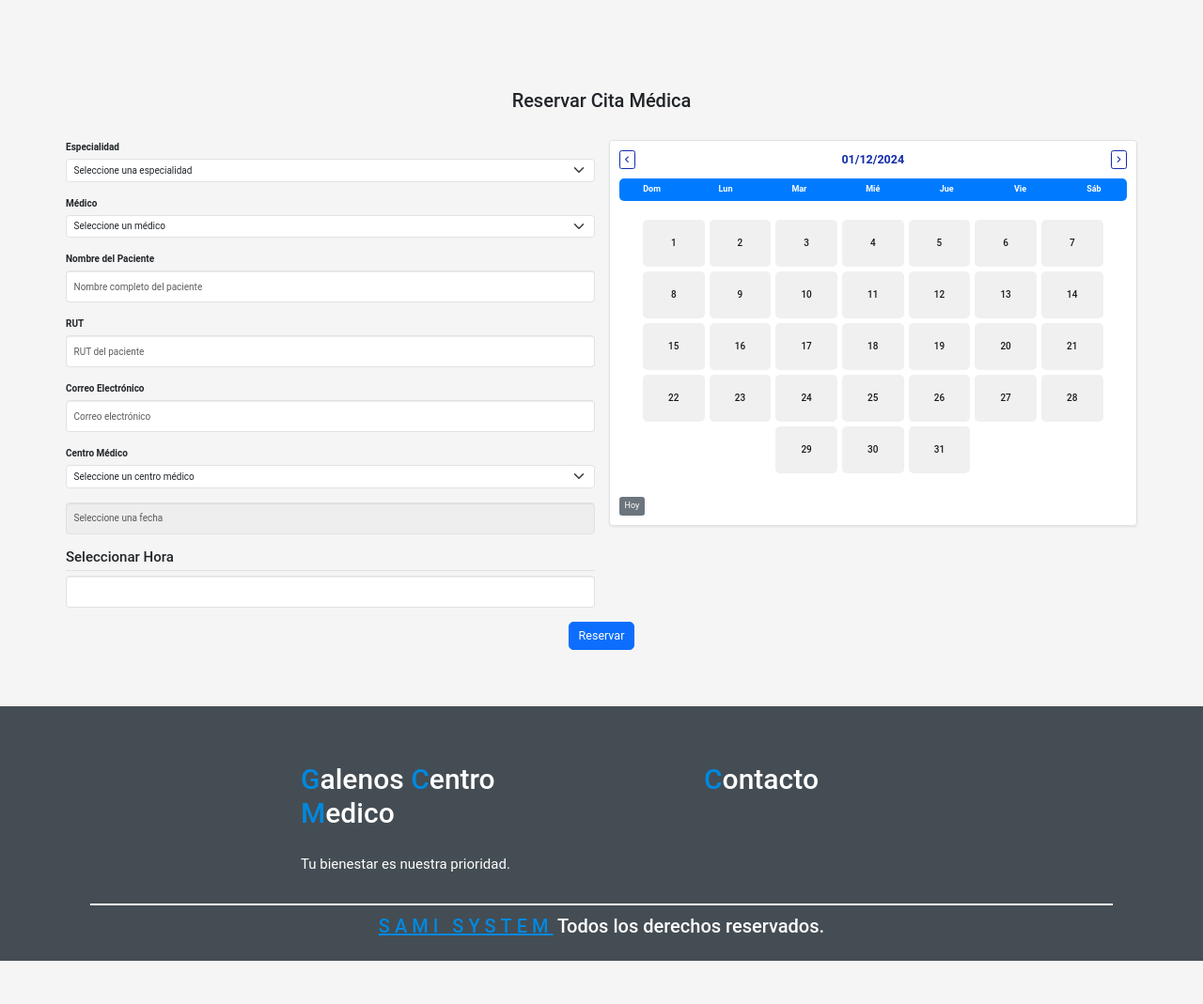
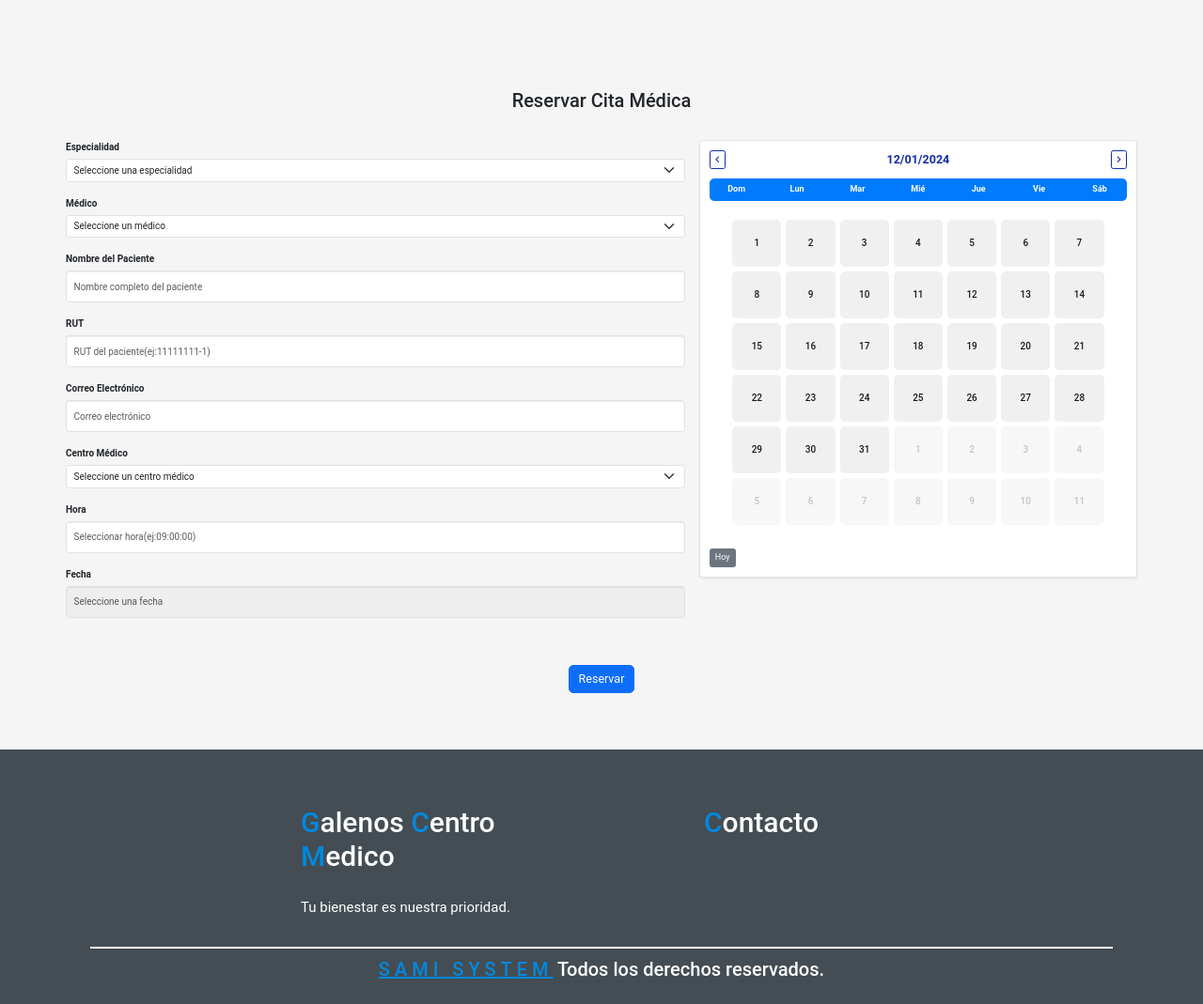
Before and after one commit to Camiliink/SAMI_GALENOS, a Django app: page /hora in a window 1280 px wide. Shown: the part 62-1131 px from the top of the page at 94% size. Before the commit the page ends 1085 px from the top, so only its background shows below. Run offline with Django 5.2, Linux system fonts and the light colour scheme; data comes from the database, SQL or seed files in the repository; some libraries are stand-ins or nearby versions.

Commit message:
commit 2
2

```diff
--- a/crud/forms.py
+++ b/crud/forms.py
@@ -42,6 +42,7 @@ class LoginForm(forms.Form):
             raise forms.ValidationError("Usuario o contraseña incorrectos.")
         return cleaned_data
 
+
 class ReservaCitaForm(forms.ModelForm):
     class Meta:
         model = ReservarCita
@@ -56,7 +57,7 @@ class ReservaCitaForm(forms.ModelForm):
             'rut': forms.TextInput(attrs={
                 'class': 'form-control',
                 'id': 'rut',
-                'placeholder': 'RUT del paciente',
+                'placeholder': 'RUT del paciente(ej:11111111-1)',
                 'required': True
             }),
             'fecha': forms.TextInput(attrs={
@@ -66,9 +67,10 @@ class ReservaCitaForm(forms.ModelForm):
                 'readonly': True,
                 'required': True
             }),
-            'hora': forms.TimeInput(attrs={
+            'hora': forms.TextInput(attrs={
                 'class': 'form-control',
                 'id': 'hora',
+                'placeholder': 'Seleccionar hora(ej:09:00:00)',
                 'required': True
             }),
             'email': forms.EmailInput(attrs={
@@ -76,6 +78,10 @@ class ReservaCitaForm(forms.ModelForm):
                 'id': 'email',
                 'placeholder': 'Correo electrónico',
                 'required': True
+            }),
+            'centro_medico': forms.Select(attrs={
+                'class': 'form-select',
+                'id': 'centro_medico',
             }),
         }
 
--- a/crud/static/core/js/calendario.js
+++ b/crud/static/core/js/calendario.js
@@ -20,7 +20,7 @@ document.addEventListener("DOMContentLoaded", () => {
         const firstDayOfWeek = firstDayOfMonth.getDay(); // Día de la semana en que comienza el mes
 
         // Actualiza el display de la fecha
-        dateDisplay.textContent = `${String(firstDayOfMonth.getDate()).padStart(2, '0')}/${String(firstDayOfMonth.getMonth() + 1).padStart(2, '0')}/${year}`;
+        dateDisplay.textContent = `${String(firstDayOfMonth.getMonth() + 1).padStart(2, '0')}/${String(firstDayOfMonth.getDate()).padStart(2, '0')}/${year}`;
         daysContainer.innerHTML = "";
 
         // Mostrar los días del mes anterior (si es necesario para completar la primera semana)
@@ -45,6 +45,18 @@ document.addEventListener("DOMContentLoaded", () => {
             });
             daysContainer.appendChild(dayCell);
         }
+
+        // Rellenar con días del mes siguiente si la última semana no se llena completamente
+        const remainingCells = 42 - (daysContainer.children.length); // Hay 42 celdas en total (6 semanas x 7 días)
+        for (let i = 1; i <= remainingCells; i++) {
+            const emptyCell = document.createElement("div");
+            emptyCell.classList.add("day", "next-month-day");
+            emptyCell.textContent = i;
+            daysContainer.appendChild(emptyCell);
+        }
+
+        // Aplicar clases para crear el grid visual
+        daysContainer.style.gridTemplateColumns = "repeat(7, 1fr)"; // Crear 7 columnas (uno por día de la semana)
     }
 
     // Función para manejar los cambios de mes
--- a/crud/static/core/js/hora.js
+++ b/crud/static/core/js/hora.js
@@ -1,32 +1,39 @@
-document.addEventListener("DOMContentLoaded", () => {
-    const horaSelect = document.querySelector("#hora");
-    const minutosSelect = document.querySelector("#minutos");
+document.addEventListener('DOMContentLoaded', function () {
+    const horaSelect = document.getElementById('hora');
+    const minutosSelect = document.getElementById('minutos');
+    const dateInput = document.getElementById('date');
 
-    // Función para generar las opciones de hora y minutos
-    function generarOpcionesHora() {
-        // Crear las opciones de hora desde las 07:00 hasta las 19:00
-        for (let hora = 7; hora <= 19; hora++) {
-            // Opciones para cada hora
-            const horaOption = document.createElement("option");
-            horaOption.value = String(hora).padStart(2, '0'); // Formato 07, 08, ..., 19
-            horaOption.textContent = String(hora).padStart(2, '0');
+    // Función para cargar las opciones de horas y minutos
+    function cargarHorasYMinutos() {
+        const selectedDate = new Date(dateInput.value);
+
+        // Limpiar las opciones previas
+        horaSelect.innerHTML = '';
+        minutosSelect.innerHTML = '';
+
+        // Crear opciones de hora (por ejemplo, de 9 a 18 horas)
+        for (let i = 9; i <= 18; i++) {
+            const horaOption = document.createElement('option');
+            horaOption.value = i;
+            horaOption.textContent = i < 10 ? `0${i}:00` : `${i}:00`; // Formateo 09:00, 10:00, etc.
             horaSelect.appendChild(horaOption);
         }
 
-        // Crear las opciones de minutos (solo 00, 15, 30, 45)
-        const minutos = ["00", "15", "30", "45"];
-        minutos.forEach(minuto => {
-            const minutosOption = document.createElement("option");
+        // Crear opciones de minutos (cada 15 minutos)
+        const minutosArray = ['00', '15', '30', '45'];
+        minutosArray.forEach(function (minuto) {
+            const minutosOption = document.createElement('option');
             minutosOption.value = minuto;
             minutosOption.textContent = minuto;
             minutosSelect.appendChild(minutosOption);
         });
-
-        // Establecer valores por defecto
-        horaSelect.value = "07";
-        minutosSelect.value = "00";
     }
 
-    // Inicializar la generación de opciones
-    generarOpcionesHora();
+    // Llamar a la función al cargar la página
+    if (dateInput.value) {
+        cargarHorasYMinutos();
+    }
+
+    // Actualizar horas y minutos cada vez que el usuario cambia la fecha
+    dateInput.addEventListener('change', cargarHorasYMinutos);
 });
--- a/crud/templates/paginas/hora.html
+++ b/crud/templates/paginas/hora.html
@@ -19,12 +19,11 @@
     <link rel="stylesheet" href="{% static 'core/css/style_c.css' %}">
     <title>Calendario</title>
 </head>
-
 <section id="reserva-cita" class="reserva-cita-section py-5" aria-labelledby="reserva-cita-title">
     <div class="container">
         <h2 id="reserva-cita-title" class="text-center mb-5">Reservar Cita Médica</h2>
 
-        <!-- Mostrar errores del formulario -->
+        <!-- Mostrar los errores del formulario si existen -->
         {% if formulario.errors %}
             <div class="alert alert-danger">
                 <strong>¡Error!</strong> Hay algunos problemas con el formulario:
@@ -38,59 +37,58 @@
             </div>
         {% endif %}
 
-        <!-- Formulario de Reserva -->
+        <!-- Formulario -->
         <form method="POST" action="{% url 'hora' %}">
             {% csrf_token %}
+
             <div class="row">
-                <!-- Formulario en la columna izquierda -->
-                <div class="col-lg-6">
-                    <div class="form-group mb-4">
-                        <label for="id_especialidad" class="form-label">Especialidad</label>
+                <div class="col-lg-7">
+                    <!-- Renderizar campos básicos -->
+                    <!-- Campo Especialidad -->
+                    <div class="form-group">
+                        <label for="especialidad">Especialidad</label>
                         {{ formulario.especialidad }}
                     </div>
-
-                    <div class="form-group mb-4">
-                        <label for="id_medico" class="form-label">Médico</label>
+                    <!-- Campo Médico -->
+                    <div class="form-group">
+                        <label for="medico">Médico</label>
                         {{ formulario.medico }}
                     </div>
-
-                    <div class="form-group mb-4">
-                        <label for="id_nombre_paciente" class="form-label">Nombre del Paciente</label>
+                    <!-- Campo Nombre del Paciente -->
+                    <div class="form-group">
+                        <label for="nombre_paciente">Nombre del Paciente</label>
                         {{ formulario.nombre_paciente }}
                     </div>
-
-                    <div class="form-group mb-4">
-                        <label for="id_rut" class="form-label">RUT</label>
+                    <!-- Campo RUT -->
+                    <div class="form-group">
+                        <label for="rut">RUT</label>
                         {{ formulario.rut }}
                     </div>
-
-                    <div class="form-group mb-4">
-                        <label for="id_email" class="form-label">Correo Electrónico</label>
+                    <!-- Campo Correo Electrónico -->
+                    <div class="form-group">
+                        <label for="email">Correo Electrónico</label>
                         {{ formulario.email }}
                     </div>
-
-                    <div class="form-group mb-4">
-                        <label for="id_centro_medico" class="form-label">Centro Médico</label>
+                    <!-- Campo Centro Médico -->
+                    <div class="form-group">
+                        <label for="centro_medico">Centro Médico</label>
                         {{ formulario.centro_medico }}
                     </div>
-
-                    <!-- Campo Oculto de Fecha -->
+                    <!-- Campo Hora -->
                     <div class="form-group">
+                        <label for="centro_medico">Hora</label>
+                        {{ formulario.hora }}
+                    </div>
+                    <!-- Campo Fecha -->
+                    <div class="form-group">
+                        <label for="centro_medico">Fecha</label>
                         {{ formulario.fecha }}
-                    </div>
-
-                    <!-- Selector de Hora -->
-                    <div class="hora-selector mt-4">
-                        <h4 class="border-bottom pb-2">Seleccionar Hora</h4>
-                        <div class="d-flex">
-                            {{ formulario.hora }}
-                        </div>
                     </div>
                 </div>
 
-                <!-- Calendario en la columna derecha -->
-                <div class="col-lg-6">
-                    <section id="calendar" class="calendar-section mb-4">
+                <div class="col-lg-5">
+                    <!-- Calendario -->
+                    <section id="calendar" class="calendar-section">
                         <div class="calendar border rounded shadow-sm p-3" role="application" aria-label="Calendario de reservas">
                             <div class="month d-flex justify-content-between align-items-center mb-3">
                                 <button class="btn btn-sm btn-outline-primary prev" type="button" aria-label="Mes anterior">
@@ -101,9 +99,7 @@
                                     <i class="fas fa-angle-right"></i>
                                 </button>
                             </div>
-
-                            <!-- Días de la Semana -->
-                            <div class="weekdays d-flex justify-content-between text-center fw-bold mb-2">
+                            <div class="weekdays d-flex justify-content-between text-center fw-bold">
                                 <div>Dom</div>
                                 <div>Lun</div>
                                 <div>Mar</div>
@@ -112,13 +108,9 @@
                                 <div>Vie</div>
                                 <div>Sáb</div>
                             </div>
-
-                            <!-- Días -->
                             <div class="days mt-3">
-                                <!-- Los días se generarán dinámicamente aquí -->
+                                <!-- Aquí se generarán dinámicamente los días -->
                             </div>
-
-                            <!-- Botón para ir al día actual -->
                             <div class="goto-today d-flex justify-content-between align-items-center mt-4">
                                 <button class="today-btn btn btn-sm btn-secondary" type="button" aria-label="Ir a hoy">Hoy</button>
                             </div>
@@ -127,7 +119,7 @@
                 </div>
             </div>
 
-            <!-- Botón para Reservar -->
+            <!-- Botón Reservar -->
             <div class="text-center mt-4">
                 <button type="submit" class="btn btn-primary btn-lg">Reservar</button>
             </div>
```
